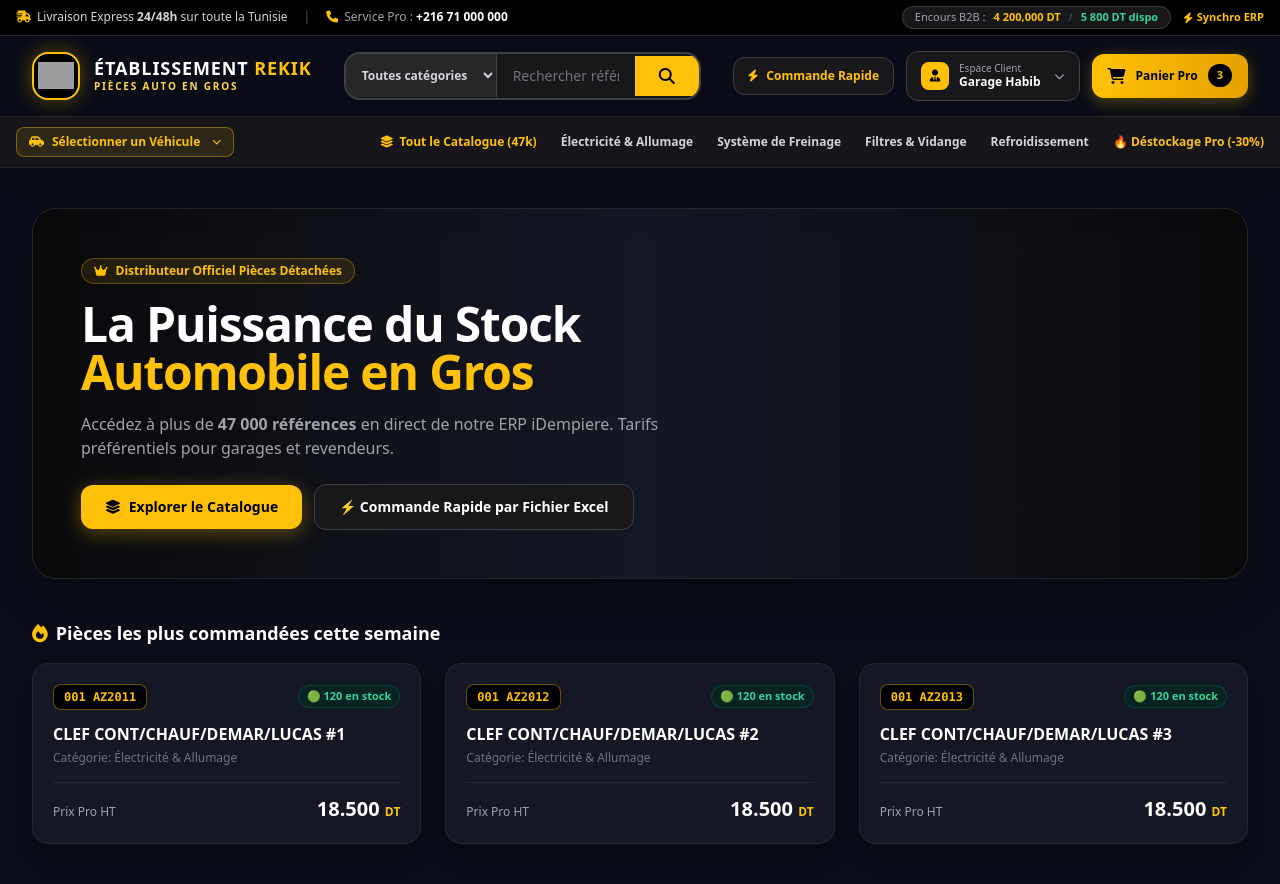
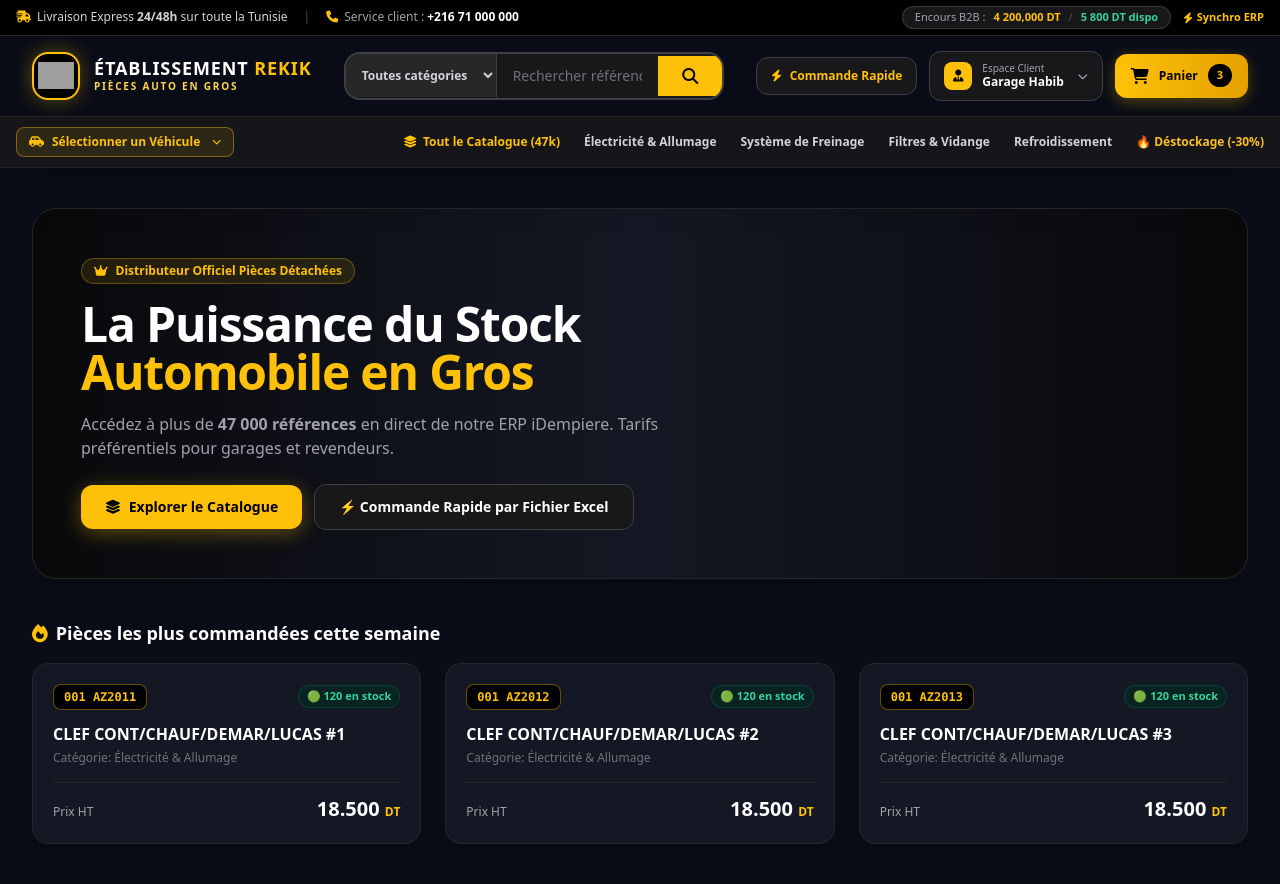
Before and after one commit to BMGhassen/HRB, a Laravel app: page /preview in a window 1280 px wide. Run offline with Laravel 10, Linux system fonts and the light colour scheme; the visitor is signed in with stand-in values (Sample User, id 1); some libraries are stand-ins or nearby versions; grey boxes are pictures that could not be loaded.

Commit message:
ui: remove the word "Pro" from the interface
Prix / Panier / Espace Client / Créer un compte / Devenir client /
Service client instead of the "Pro" variants (22 texts, 11 views).

```diff
--- a/resources/views/client/dashboard.blade.php
+++ b/resources/views/client/dashboard.blade.php
@@ -57,7 +57,7 @@
 
                 <div class="mt-4">
                     <div class="flex items-baseline justify-between pt-3 border-t border-zinc-800 mb-4">
-                        <span class="text-xs text-zinc-400">Prix Pro HT</span>
+                        <span class="text-xs text-zinc-400">Prix HT</span>
                         <span class="text-xl font-black text-white">{{ number_format($p->prix, 3, ',', ' ') }} <small class="text-xs text-lion-accent">DT</small></span>
                     </div>
 
--- a/resources/views/client/details.blade.php
+++ b/resources/views/client/details.blade.php
@@ -41,7 +41,7 @@
                     </div>
 
                     <button type="submit" class="flex-1 bg-gradient-to-r from-[#FFC107] to-[#E5A100] hover:brightness-110 text-black font-black px-8 py-4 rounded-xl shadow-[0_4px_15px_rgba(255,193,7,0.3)] transition-all flex items-center justify-center gap-2 transform active:scale-95 disabled:opacity-50 disabled:cursor-not-allowed" @if($article->qte_stock <= 0) disabled @endif>
-                        <i class="fa-solid fa-cart-plus text-lg"></i> Ajouter au Panier Pro
+                        <i class="fa-solid fa-cart-plus text-lg"></i> Ajouter au panier
                     </button>
                 </form>
             </div>
--- a/resources/views/client/listA.blade.php
+++ b/resources/views/client/listA.blade.php
@@ -63,7 +63,7 @@
 
                 <div class="mt-4">
                     <div class="flex items-baseline justify-between pt-3 border-t border-zinc-800 mb-4">
-                        <span class="text-xs text-zinc-400">Prix Pro HT</span>
+                        <span class="text-xs text-zinc-400">Prix HT</span>
                         <span class="text-xl font-black text-white">{{ $r->getPrice() }} <small class="text-xs text-lion-accent">DT</small></span>
                     </div>
 
--- a/resources/views/client/panier.blade.php
+++ b/resources/views/client/panier.blade.php
@@ -2,7 +2,7 @@
 
 <main class="max-w-7xl mx-auto px-4 sm:px-6 lg:px-8 py-10">
     <div class="flex items-center justify-between mb-8">
-        <h2 class="text-2xl font-black text-white">Panier Pro</h2>
+        <h2 class="text-2xl font-black text-white">Panier</h2>
     </div>
 
     <div class="flex flex-col lg:flex-row gap-8">
@@ -95,7 +95,7 @@
                             <tr>
                                 <td colspan="5" class="px-6 py-12 text-center text-zinc-500 font-bold">
                                     <i class="fa-solid fa-cart-shopping text-3xl mb-3 block opacity-20"></i>
-                                    Votre panier pro est vide
+                                    Votre panier est vide
                                 </td>
                             </tr>
                         @endif
--- a/resources/views/client/pending.blade.php
+++ b/resources/views/client/pending.blade.php
@@ -40,7 +40,7 @@
             <h2 class="text-xl sm:text-2xl font-black text-white mb-4">Votre compte est en cours de validation</h2>
 
             <p class="text-zinc-400 text-sm leading-relaxed mb-8">
-                Merci de votre inscription. Votre compte a bien été créé, mais il nécessite l'approbation d'un administrateur avant de pouvoir accéder au catalogue pro et aux tarifs.
+                Merci de votre inscription. Votre compte a bien été créé, mais il nécessite l'approbation d'un administrateur avant de pouvoir accéder au catalogue et aux tarifs.
                 <br><br>
                 Nous vous contacterons très prochainement.
             </p>
--- a/resources/views/guest/listA.blade.php
+++ b/resources/views/guest/listA.blade.php
@@ -8,7 +8,7 @@
             <span class="text-zinc-500 text-sm font-bold">{{ $results->total() }} résultats</span>
             @guest
             <a href="{{ route('login') }}" class="bg-[#FFC107] hover:bg-[#FFD54F] text-black font-black px-4 py-2 rounded-xl text-sm transition-all flex items-center gap-2">
-                <i class="fa-solid fa-right-to-bracket"></i> Connexion Pro
+                <i class="fa-solid fa-right-to-bracket"></i> Connexion
             </a>
             @endguest
         </div>
--- a/resources/views/inc/client/header.blade.php
+++ b/resources/views/inc/client/header.blade.php
@@ -24,7 +24,7 @@
                 <span class="hidden md:inline text-zinc-600">|</span>
                 <span class="hidden md:flex items-center gap-1.5">
                     <i class="fa-solid fa-phone text-lion-accent"></i>
-                    <span>Service Pro : <strong class="text-white">+216 71 000 000</strong></span>
+                    <span>Service client : <strong class="text-white">+216 71 000 000</strong></span>
                 </span>
             </div>
 
@@ -116,7 +116,7 @@
                     </div>
                     @endauth
 
-                    {{-- Pro Cart Button --}}
+                    {{-- Cart Button --}}
                     <a href="{{ route('client.panier') }}" class="relative flex items-center gap-2.5 bg-gradient-to-r from-[#FFC107] to-[#E5A100] text-black font-black px-4 py-2.5 rounded-xl shadow-[0_4px_15px_rgba(255,193,7,0.3)] hover:brightness-110 active:scale-95 transition-all">
                         <i class="fa-solid fa-cart-shopping text-base"></i>
                         <span class="hidden sm:inline text-xs">Panier</span>
--- a/resources/views/inc/guest/header.blade.php
+++ b/resources/views/inc/guest/header.blade.php
@@ -24,7 +24,7 @@
                 <span class="hidden md:inline text-zinc-600">|</span>
                 <span class="hidden md:flex items-center gap-1.5">
                     <i class="fa-solid fa-phone text-lion-accent"></i>
-                    <span>Service Pro : <strong class="text-white">+216 71 000 000</strong></span>
+                    <span>Service client : <strong class="text-white">+216 71 000 000</strong></span>
                 </span>
             </div>
             <div class="flex items-center gap-3">
@@ -41,7 +41,7 @@
                 @endif
             @else
                 <a href="{{ url('/login') }}" class="hover:text-white transition-colors flex items-center gap-1.5 font-bold">
-                    <i class="fa-solid fa-user"></i> Espace Pro
+                    <i class="fa-solid fa-user"></i> Espace Client
                 </a>
             @endauth
             </div>
@@ -137,7 +137,7 @@
                     <a href="{{ route('guest.article.search') }}" class="text-lion-accent hover:underline flex items-center gap-1.5">
                         <i class="fa-solid fa-layer-group"></i> Tout le Catalogue
                     </a>
-                    <a href="#" class="text-amber-400 hover:text-amber-300 font-bold">Devenir Client Pro</a>
+                    <a href="#" class="text-amber-400 hover:text-amber-300 font-bold">Devenir client</a>
                 </nav>
             </div>
         </div>
--- a/resources/views/preview.blade.php
+++ b/resources/views/preview.blade.php
@@ -40,7 +40,7 @@
                 <span class="hidden md:inline text-zinc-600">|</span>
                 <span class="hidden md:flex items-center gap-1.5">
                     <i class="fa-solid fa-phone text-[#FFC107]"></i>
-                    <span>Service Pro : <strong class="text-white">+216 71 000 000</strong></span>
+                    <span>Service client : <strong class="text-white">+216 71 000 000</strong></span>
                 </span>
             </div>
 
@@ -135,10 +135,10 @@
                         </div>
                     </div>
 
-                    {{-- Pro Cart Button --}}
+                    {{-- Cart Button --}}
                     <button class="relative flex items-center gap-2.5 bg-gradient-to-r from-[#FFC107] to-[#E5A100] text-black font-black px-4 py-2.5 rounded-xl shadow-[0_4px_15px_rgba(255,193,7,0.3)] hover:brightness-110 active:scale-95 transition-all">
                         <i class="fa-solid fa-cart-shopping text-base"></i>
-                        <span class="hidden sm:inline text-xs">Panier Pro</span>
+                        <span class="hidden sm:inline text-xs">Panier</span>
                         <span class="bg-black text-[#FFC107] font-extrabold text-[11px] px-2 py-0.5 rounded-full border border-black/40" x-text="cartCount"></span>
                     </button>
                 </div>
@@ -163,7 +163,7 @@
                     <a href="#" class="hover:text-[#FFC107]">Système de Freinage</a>
                     <a href="#" class="hover:text-[#FFC107]">Filtres & Vidange</a>
                     <a href="#" class="hover:text-[#FFC107]">Refroidissement</a>
-                    <a href="#" class="text-amber-400 hover:text-amber-300 font-bold">🔥 Déstockage Pro (-30%)</a>
+                    <a href="#" class="text-amber-400 hover:text-amber-300 font-bold">🔥 Déstockage (-30%)</a>
                 </nav>
             </div>
         </div>
@@ -213,7 +213,7 @@
                 </h4>
                 <p class="text-xs text-zinc-500 mb-4">Catégorie: Électricité & Allumage</p>
                 <div class="flex items-baseline justify-between pt-3 border-t border-zinc-800">
-                    <span class="text-xs text-zinc-400">Prix Pro HT</span>
+                    <span class="text-xs text-zinc-400">Prix HT</span>
                     <span class="text-xl font-black text-white">18.500 <small class="text-xs text-[#FFC107]">DT</small></span>
                 </div>
             </div>
--- a/resources/views/welcome.blade.php
+++ b/resources/views/welcome.blade.php
@@ -59,7 +59,7 @@
                     @auth
                         {{-- Logged in: /login would just bounce back here, so show the price and open the product --}}
                         <div class="flex items-baseline justify-between pt-3 border-t border-zinc-800 mb-4">
-                            <span class="text-xs text-zinc-400">Prix Pro</span>
+                            <span class="text-xs text-zinc-400">Prix</span>
                             <span class="text-sm font-black text-[#FFC107]">{{ number_format((float) $p->prix, 3, ',', ' ') }} <span class="text-[10px] text-zinc-400">DT HT</span></span>
                         </div>
 
@@ -69,7 +69,7 @@
                     @else
                         {{-- relative z-10: stay clickable above the card-wide product link --}}
                         <div class="flex items-baseline justify-between pt-3 border-t border-zinc-800 mb-4">
-                            <span class="text-xs text-zinc-400">Prix Pro</span>
+                            <span class="text-xs text-zinc-400">Prix</span>
                             <a href="{{ route('login') }}" class="relative z-10 text-xs text-lion-accent font-bold underline hover:text-lion-accent-light">Connectez-vous</a>
                         </div>
 
```
Also changed, not shown: resources/views/auth/login.blade.php (+4 -4 lines).
